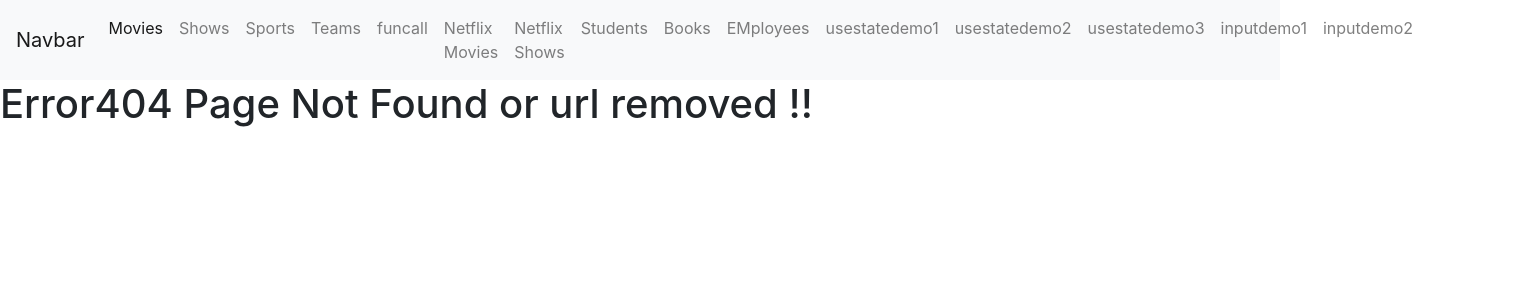
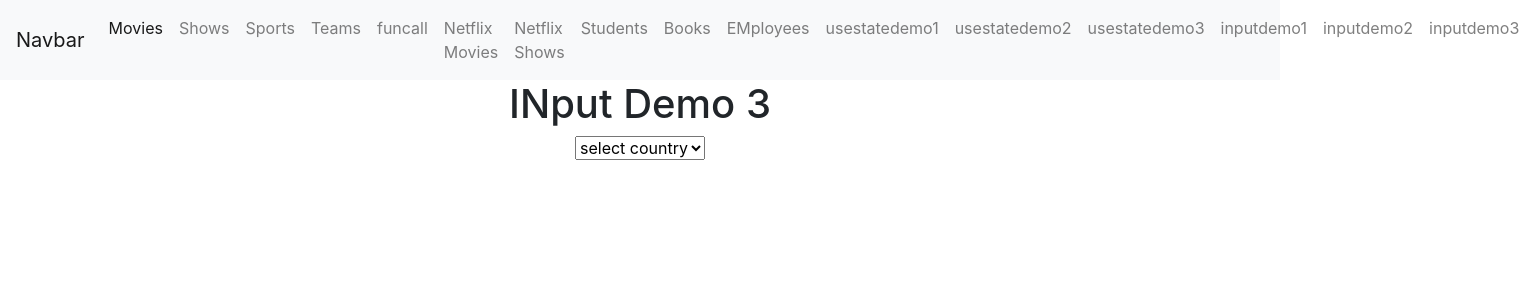
Before and after one commit to samirvithlani/hmt_mern_react_2026, a React (Vite) app: page /inputdemo3 in a window 1280 px wide. Shown: the top 300 px of the page, 1527 px wide, since content can reach past the window. Built offline with nearby package versions, Linux system fonts and the light colour scheme.

Commit message:
dep dropdown

```diff
--- a/src/App.jsx
+++ b/src/App.jsx
@@ -34,6 +34,7 @@ import { UseStateDemo2 } from './components/UseStateDemo2'
 import { UseStateDemo3 } from './components/UseStateDemo3'
 import { InputDemo1 } from './components/InputDemo1'
 import { InputDemo2 } from './components/InputDemo2'
+import { InputDemo3 } from './components/InputDemo3'
 
 
 function App() {
@@ -65,6 +66,7 @@ function App() {
             <Route path='/usestatedemo3' element = {<UseStateDemo3/>}></Route>
             <Route path='/inputdemo1' element = {<InputDemo1/>}></Route>
             <Route path='/inputdemo2' element ={<InputDemo2/>}></Route>
+            <Route path='/inputdemo3' element ={<InputDemo3/>}></Route>
             <Route path='/*' element = {<Error404/>}></Route>
           </Routes>
     </div>
--- /dev/null
+++ b/src/components/InputDemo3.jsx
@@ -0,0 +1,44 @@
+import React, { useState } from 'react'
+
+export const InputDemo3 = () => {
+    const [coutry, setcoutry] = useState("")
+
+    const countries =[
+        {
+            name:"india",states:["gujarat","maharashtra","Goa"]
+        },
+        {
+            name:"china",states:["vuhan","sanghai","beijing"]
+        },
+        {
+            name:"usa",states:["texas","california","chicago"]
+        }
+    ]
+    const countryHandler = (event)=>{
+        setcoutry(event.target.value)
+
+    }
+  return (
+    <div style={{textAlign:"center"}}>
+        <h1>INput Demo 3</h1>
+        <select onChange={(event)=>{countryHandler(event)}}>
+
+            <option>select country</option>
+            {
+                countries.map((c)=>{
+                    return <option value={c.name}>{c.name.toUpperCase()}</option>
+                })
+            }
+
+        </select>
+        {coutry}
+        {
+            //undefined.state -->error
+            coutry && countries.find((c)=>c.name ==coutry).states.map((s)=>{
+                return <li>{s}</li>
+            })
+        }
+
+    </div>
+  )
+}
--- a/src/components/Navbar.jsx
+++ b/src/components/Navbar.jsx
@@ -98,6 +98,11 @@ export const Navbar = () => {
                 inputdemo2
               </Link>
             </li>
+            <li class="nav-item">
+              <Link class="nav-link" to="/inputdemo3">
+                inputdemo3
+              </Link>
+            </li>
 
 
 
```
